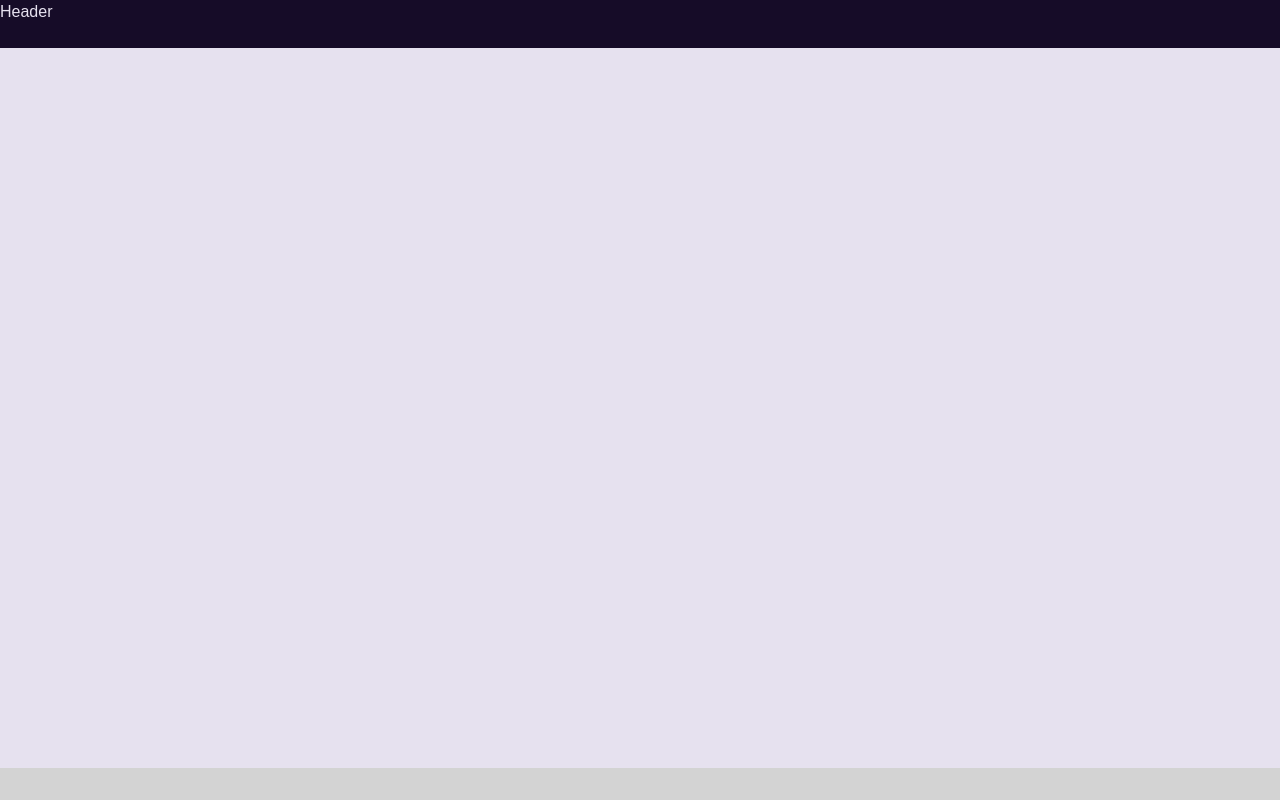
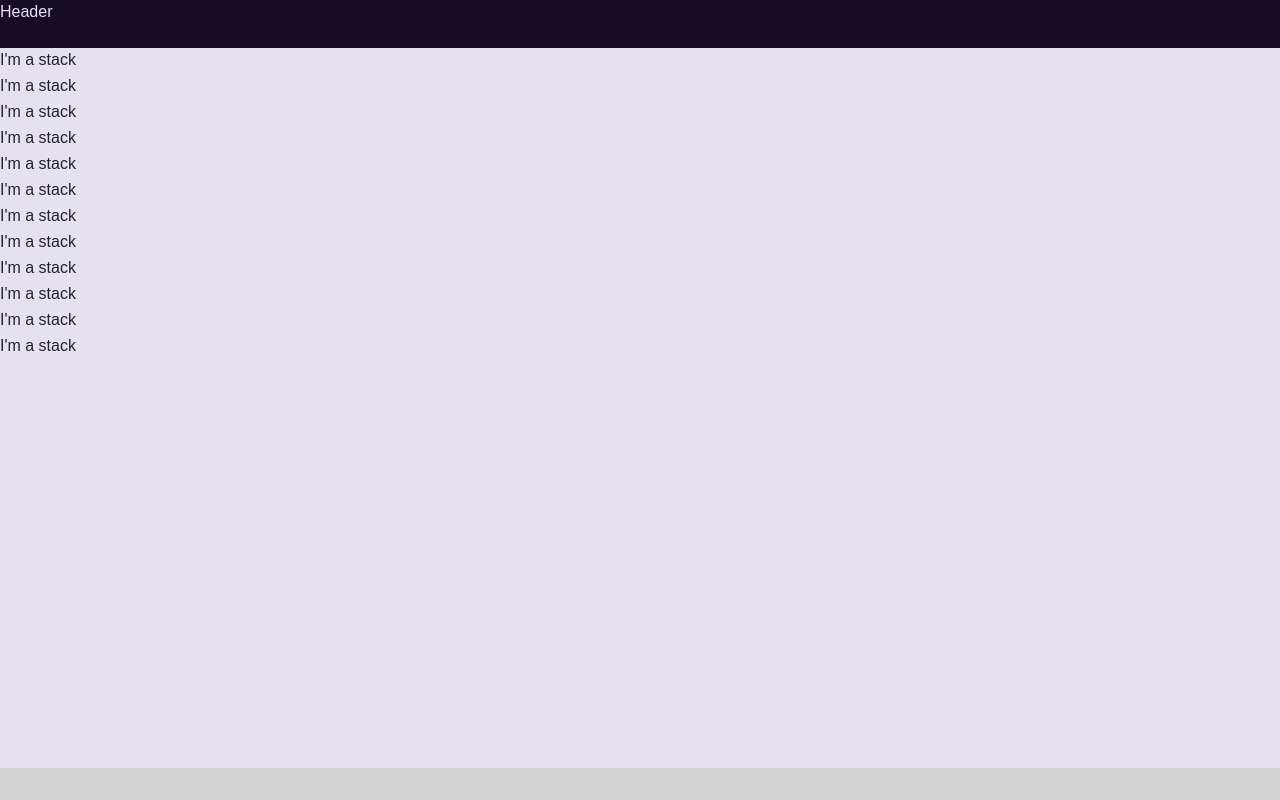
Before and after one commit to greg-harrison/react-flashcards, a React (Create React App) app in the folder react-flashcards/: page / in a window 1280 px wide. Built offline with nearby package versions, Linux system fonts and the light colour scheme.

Commit message:
Making sure that the stacklists map correctly

```diff
--- a/react-flashcards/src/components/landing/index.js
+++ b/react-flashcards/src/components/landing/index.js
@@ -22,7 +22,6 @@ class Landing extends Component {
 
   landingUserStacks() {
     return map(MockStackList, (item, index) => {
-      console.log('item', item);
       return <StackList list={item} />
     })
   }
--- a/react-flashcards/src/components/stack/index.js
+++ b/react-flashcards/src/components/stack/index.js
@@ -1,4 +1,4 @@
-import React, { Component } from 'react';
+import React from 'react';
 import Card from '../card'
 import { map } from 'lodash'
 
@@ -10,6 +10,7 @@ const Stack = ({ item }) => {
       return (
         <Card
           key={item.id}>
+          <div>I'm a stack</div>
           <Card.Front>
             <span className="card-side">
               Front
--- a/react-flashcards/src/components/stacklist/index.js
+++ b/react-flashcards/src/components/stacklist/index.js
@@ -5,10 +5,11 @@ const StackList = ({ list }) => {
   let stackMap = map(
     list,
     (stack) => {
+      console.log('stack', stack);
       return (
         <div
           key={stack.id}>
-
+          <div>I'm a stack</div>
           <div
             className="stackTitle col-6">
             {stack.title}
```
